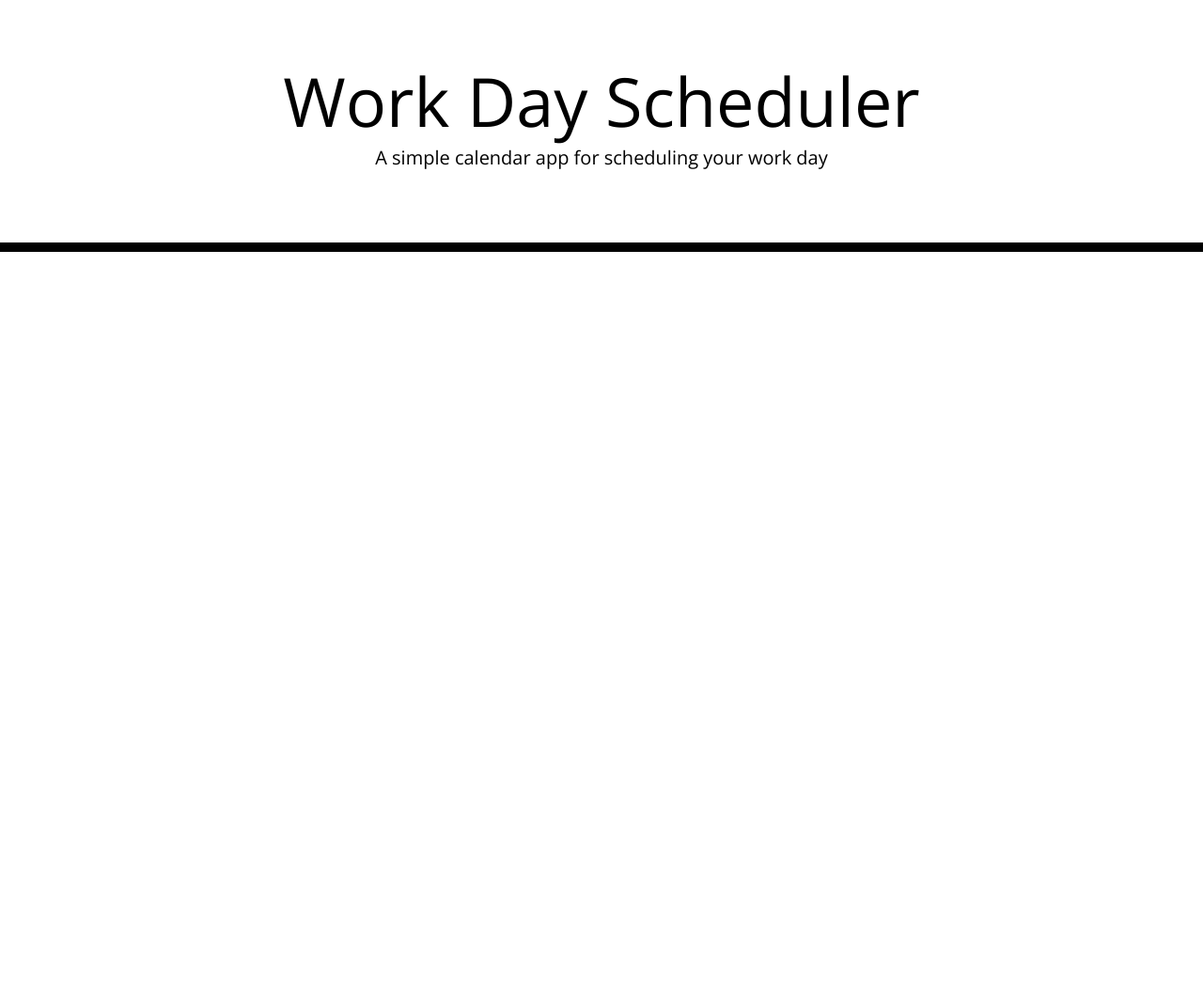
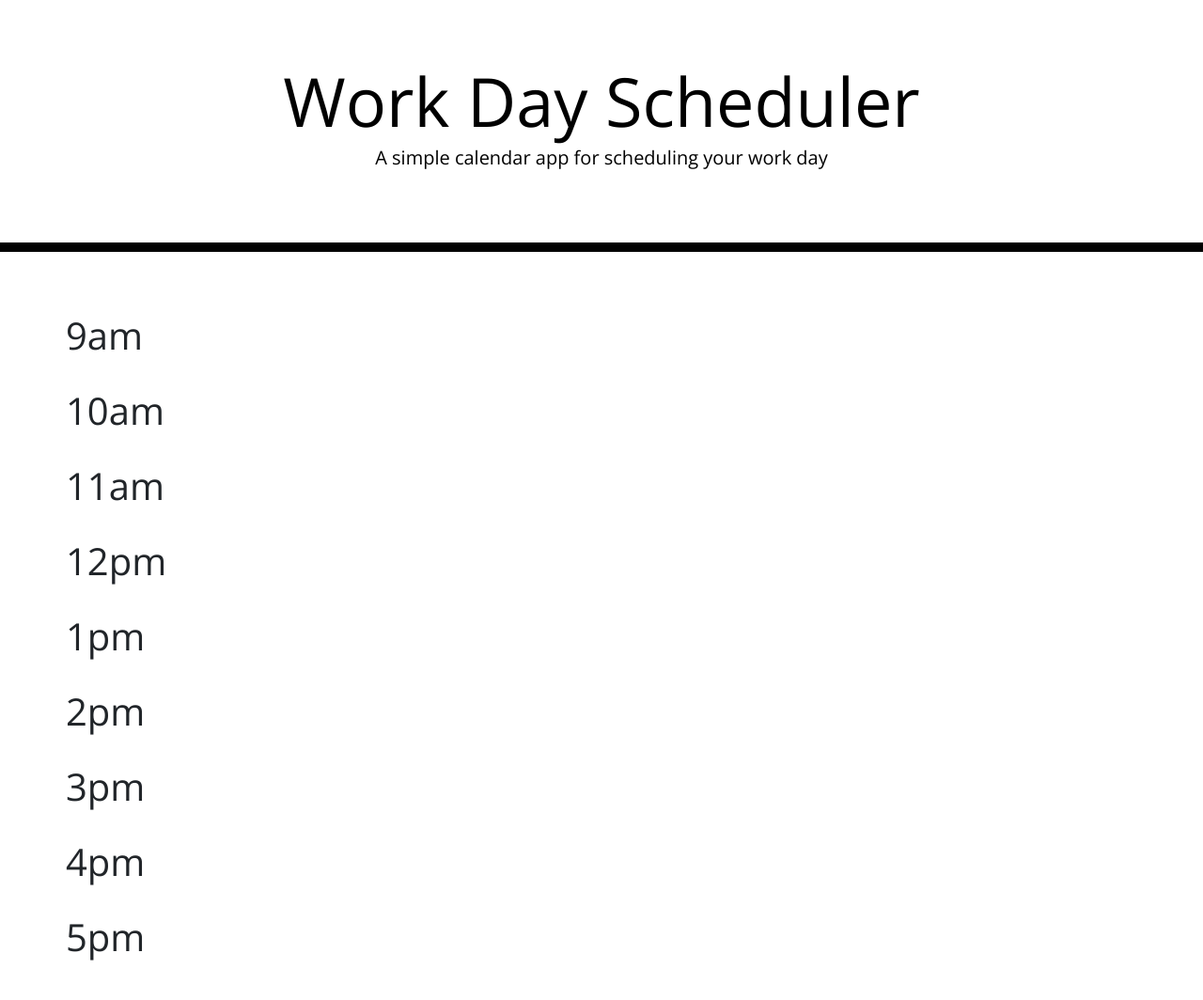
Before and after one commit to Lavina91/Modified_Work_Day_Scheduler, a plain HTML site: page index.html in a window 1280 px wide. Shown: the whole page at 94% size. Before the commit the page ends 800 px from the top, so only its background shows below. Drawn offline with nearby package versions, Linux system fonts and the light colour scheme.

Commit message:
added some beginning psuedo code

```diff
--- a/index.html
+++ b/index.html
@@ -30,8 +30,75 @@
     </header>
     <div class="container">
       <!-- Timeblocks go here -->
+
+      <div class="row">
+        <div class="col-ld-12">
+          <h1>9am</h1>
+        </div>
+      </div>
+
+
+      <div class="row">
+        <div class="col-ld-12">
+          <h1>10am</h1>
+        </div>
+      </div>
+
+
+     <div class="row">
+        <div class="col-ld-12">
+          <h1>11am</h1>
+        </div>
+      </div>
+
+
+       <div class="row">
+        <div class="col-ld-12">
+          <h1>12pm</h1>
+        </div>
+      </div>
+
+
+     <div class="row">
+        <div class="col-ld-12">
+          <h1>1pm</h1>
+        </div>
+      </div>
+
+     <div class="row">
+        <div class="col-ld-12">
+          <h1>2pm</h1>
+        </div>
+      </div>
+
+
+     <div class="row">
+        <div class="col-ld-12">
+          <h1>3pm</h1>
+        </div>
+      </div>
+
+
+     <div class="row">
+        <div class="col-ld-12">
+          <h1>4pm</h1>
+        </div>
+      </div>
+
+       <div class="row">
+        <div class="col-ld-12">
+          <h1>5pm</h1>
+        </div>
+      </div>
+
     </div>
 
+
+
+    <!-- CDN example (unpkg) -->
+    <script src="https://unpkg.com/dayjs@1.8.21/dayjs.min.js"></script>
+    <script src="https://unpkg.com/dayjs@1.8.21/plugin/utc.js"></script>
+    <script>dayjs.extend(window.dayjs_plugin_utc)</script>
     <script src="https://cdnjs.cloudflare.com/ajax/libs/jquery/3.2.1/jquery.min.js"></script>
     <script src="https://cdnjs.cloudflare.com/ajax/libs/moment.js/2.24.0/moment.min.js"></script>
   </body>
```
Also changed, not shown: 1 other file.
